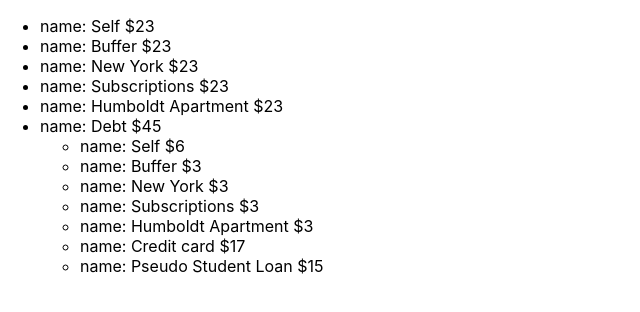
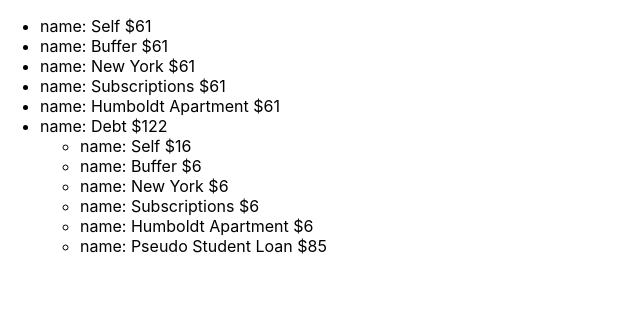
Before and after one commit to Ant3ney/Anthonys_Finance_App, a React (Create React App) app: page / in a window 1280 px wide. Shown: the top 312 px of the page, without its empty margins (0-640 px from the left). Built offline with nearby package versions, Linux system fonts and the light colour scheme.

Commit message:
Make update to summer2023 partition

```diff
--- a/src/components/IncomePartition/PartitionTree.tsx
+++ b/src/components/IncomePartition/PartitionTree.tsx
@@ -1,7 +1,7 @@
 import build3DHierarchy from "./build3DHierarchy";
 import { summer2023 } from "./partitionTrees";
 
-const HARD_INCOME = 223;
+const HARD_INCOME = 610;
 
 function PartitionTree({ income, twoDHierarchy }: any) {
   const deepCopy2DHierarchy = JSON.parse(JSON.stringify(twoDHierarchy));
--- a/src/components/IncomePartition/partitionTrees/summer2023.ts
+++ b/src/components/IncomePartition/partitionTrees/summer2023.ts
@@ -84,19 +84,11 @@ export default [
         name: "Humboldt Apartment",
       },
       {
-        id: "0.8467882411063994",
-        parentID: "0.8086984066909015",
-        children: null,
-        percentage: "",
-        amount: "649",
-        name: "Credit card",
-      },
-      {
         id: "0.1253627067680798",
         parentID: "0.8086984066909015",
         children: null,
         percentage: "",
-        amount: "580",
+        amount: "1262",
         name: "Pseudo Student Loan",
       },
     ],
```
